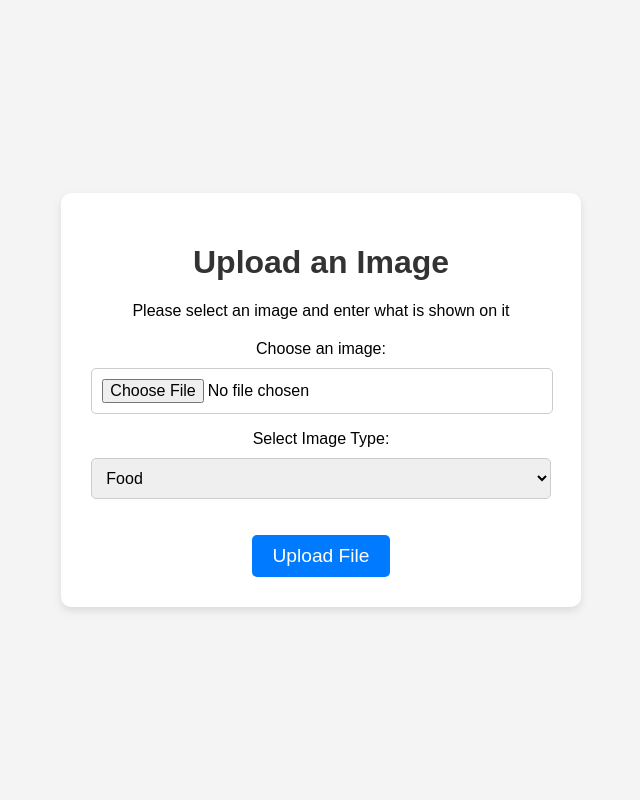
After one commit to VladSalat666/already-media-test, a Django app: page /upload/ in a window 1280 px wide. The commit adds this page. Shown: the whole page, without its empty margins (319-959 px from the left). Run offline with Django 5.2, Linux system fonts and the light colour scheme.

Commit message:
file upload form

```diff
--- /dev/null
+++ b/app/forms/upload.py
@@ -0,0 +1,24 @@
+from django import forms
+
+IMAGE_CHOICES = [
+  ('food', 'Food'),
+  ('nature', 'Nature'),
+  ('city', 'City'),
+]
+
+
+class FileUploadForm(forms.Form):
+  file = forms.ImageField(
+    label='Choose an image',
+    widget=forms.FileInput(attrs={'id': 'file_input'})
+  )
+  image_type = forms.ChoiceField(choices=IMAGE_CHOICES, label='Select Image Type')
+
+  def clean_file(self):
+    file = self.cleaned_data.get('file')
+
+    if file:
+      if not file.content_type.startswith('image'):
+        raise forms.ValidationError('The file must be an image.')
+
+    return file
--- a/app/urls.py
+++ b/app/urls.py
@@ -4,6 +4,6 @@ from django.urls import path
 from . import views
 
 urlpatterns = [
-  path('', TemplateView.as_view(template_name="index.html"), name='index'),
-  path('handle_form/', views.handle_form, name='handle_form'),
+  path('', TemplateView.as_view(template_name='index.html'), name='index'),
+  path('upload/', views.upload_file, name='upload'),
 ]
--- a/app/views.py
+++ b/app/views.py
@@ -1,16 +1,23 @@
-from django.shortcuts import render
-from django.http import HttpResponse
+
+from django.shortcuts import redirect, render
+
+from .forms.upload import FileUploadForm
 
 
 def index(request):
-  return render(request, 'index.html')
+  return render(request, 'index.html', name='index')
 
 
-def handle_form(request):
+def upload_file(request):
   if request.method == 'POST':
-    # Обработка данных формы
-    data = request.POST
-    # Выполнение логики обработки данных
-    return HttpResponse("Форма обработана")
+    form = FileUploadForm(request.POST, request.FILES)
+
+    if form.is_valid():
+      # uploaded_file = form.cleaned_data['file']
+      # image_type = form.cleaned_data['image_type']
+
+      return redirect('index')
   else:
-    return HttpResponse("Метод не поддерживается")
+    form = FileUploadForm()
+
+  return render(request, 'upload.html', {'form': form})
--- /dev/null
+++ b/templates/upload.html
@@ -0,0 +1,145 @@
+<!DOCTYPE html>
+<html lang="en">
+
+<head>
+  <meta charset="UTF-8">
+  <meta name="viewport"
+        content="width=device-width, initial-scale=1.0">
+  <title>Upload File</title>
+  <style>
+    body {
+      font-family: Arial, sans-serif;
+      background-color: #f4f4f4;
+      margin: 0;
+      padding: 0;
+      display: flex;
+      justify-content: center;
+      align-items: center;
+      height: 100vh;
+    }
+
+    .container {
+      text-align: center;
+      background-color: #fff;
+      padding: 30px;
+      border-radius: 10px;
+      box-shadow: 0 4px 8px rgba(0, 0, 0, 0.1);
+      width: fit-content;
+    }
+
+    h1 {
+      color: #333;
+      font-size: 2em;
+    }
+
+    form {
+      margin-top: 20px;
+    }
+
+    input[type="file"],
+    select {
+      padding: 10px;
+      font-size: 1em;
+      border-radius: 5px;
+      border: 1px solid #ccc;
+      margin-top: 10px;
+    }
+
+    input[type="file"] {
+      width: calc(100% - 20px);
+    }
+
+    select {
+      width: 100%;
+    }
+
+    button {
+      display: inline-block;
+      margin-top: 20px;
+      padding: 10px 20px;
+      background-color: #007BFF;
+      color: white;
+      border: none;
+      border-radius: 5px;
+      font-size: 1.2em;
+      cursor: pointer;
+    }
+
+    button:hover {
+      background-color: #0056b3;
+    }
+
+    .message {
+      margin-top: 20px;
+      font-size: 1.1em;
+      color: #333;
+    }
+
+    .error {
+      color: red;
+    }
+
+    #preview {
+      margin: 20px auto 0;
+      max-width: 400px;
+      display: none;
+    }
+  </style>
+</head>
+
+<body>
+  <div class="container">
+    <h1>Upload an Image</h1>
+    <p>Please select an image and enter what is shown on it</p>
+
+    {% if messages %}
+    <div class="message">
+      {% for message in messages %}
+      <p class="{{ message.tags }}">{{ message }}</p>
+      {% endfor %}
+    </div>
+    {% endif %}
+
+    <form method="POST"
+          enctype="multipart/form-data">
+      {% csrf_token %}
+      {{ form.as_p }}
+      <div>
+        <img id="preview"
+             src="#"
+             alt="Image Preview" />
+      </div>
+
+      <button type="submit">Upload File</button>
+    </form>
+
+    {% if form.non_field_errors %}
+    <div class="error">
+      {% for error in form.non_field_errors %}
+      <p>{{ error }}</p>
+      {% endfor %}
+    </div>
+    {% endif %}
+  </div>
+
+  <script>
+    document.getElementById('file_input').addEventListener('change', function (event) {
+      const file = event.target.files[0];
+      const preview = document.getElementById('preview');
+
+      if (file) {
+        const reader = new FileReader();
+
+        reader.onload = function (e) {
+          preview.src = e.target.result;
+          preview.style.display = 'block';
+        };
+        reader.readAsDataURL(file);
+      } else {
+        preview.style.display = 'none';
+      }
+    });
+  </script>
+</body>
+
+</html>
```
Also changed, not shown: templates/index.html (+44 -1 lines).
